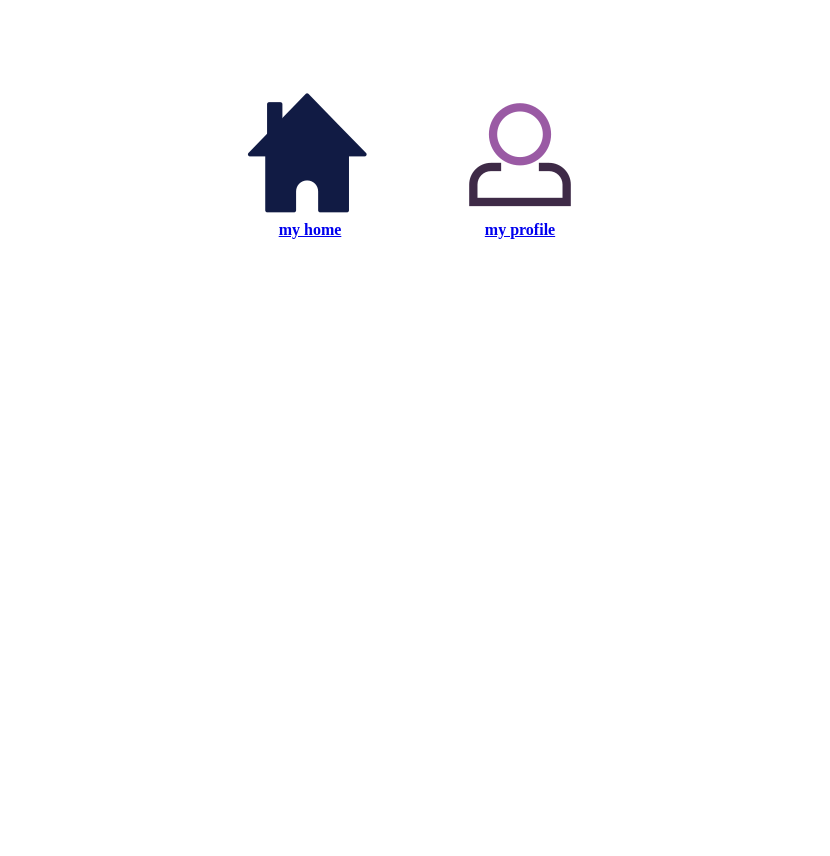
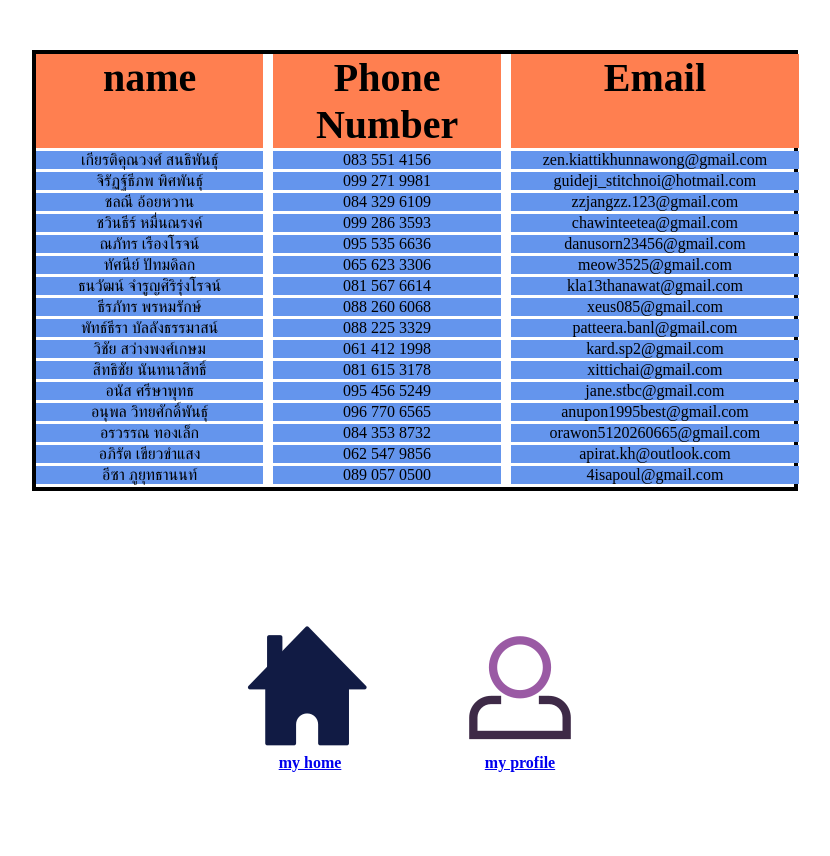
Before and after one commit to Playground-spk/spk-cpsamut.github.io, a plain HTML site: page my friend.html in a window 1280 px wide. Shown: the whole page, without its empty margins (225-1055 px from the left). Before the commit the page ends 800 px from the top, so only its background shows below. Drawn offline with Linux system fonts and the light colour scheme.

Commit message:
homework t.jeang

```diff
--- a/my friend.html
+++ b/my friend.html
@@ -5,8 +5,106 @@
     <meta name="viewport" content="width=device-width, initial-scale=1.0">
     <meta http-equiv="X-UA-Compatible" content="ie=edge">
     <title>Document</title>
+    <style>
+
+       .container{
+           display: grid;
+           grid-template-columns: 30% 30% 38%;
+           width: 60%;
+           row-gap: 3px;
+           column-gap: 10px;
+           text-align: center;
+
+           border: 4px solid black;
+           margin: 50px auto;
+       }
+       .itemhead{
+           font-size: 40px;
+           font-weight: 700;
+           background-color: coral;
+       }
+       .item{
+           font-size: 2opx;
+           background-color: cornflowerblue;
+       }
+
+    </style>
 </head>
 <body>
+<div class="container">
+    <div class="itemhead">name</div>
+    <div class="itemhead">Phone Number</div>
+    <div class="itemhead">Email</div>
+
+    <div class="item">เกียรติคุณวงศ์ สนธิพันธุ์</div>
+    <div class="item">083 551 4156</div>
+    <div class="item">zen.kiattikhunnawong@gmail.com</div>
+
+    <div class="item">จิรัฏฐ์ธีภพ พิศพันธุ์</div>
+    <div class="item">099 271 9981</div>
+    <div class="item">guideji_stitchnoi@hotmail.com</div>
+
+    <div class="item">ชลณี อ้อยหวาน</div>
+    <div class="item">084 329 6109</div>
+    <div class="item">zzjangzz.123@gmail.com</div>
+
+    <div class="item">ชวินธีร์ หมื่นณรงค์</div>
+    <div class="item">099 286 3593</div>
+    <div class="item">chawinteetea@gmail.com</div>
+
+    <div class="item">ณภัทร เรืองโรจน์</div>
+    <div class="item">095 535 6636</div>
+    <div class="item">danusorn23456@gmail.com</div>
+
+    <div class="item">ทัศนีย์ ปัทมดิลก</div>
+    <div class="item">065 623 3306</div>
+    <div class="item">meow3525@gmail.com</div>
+
+    <div class="item">ธนวัฒน์ จำรูญศิริรุ่งโรจน์</div>
+    <div class="item">081 567 6614</div>
+    <div class="item">kla13thanawat@gmail.com</div>
+
+    <div class="item">ธีรภัทร พรหมรักษ์</div>
+    <div class="item">088 260 6068</div>
+    <div class="item">xeus085@gmail.com</div>
+
+    <div class="item">พัทธ์ธีรา บัลลังธรรมาสน์</div>
+    <div class="item">088 225 3329</div>
+    <div class="item">patteera.banl@gmail.com</div>
+
+    <div class="item">วิชัย สว่างพงศ์เกษม</div>
+    <div class="item">061 412 1998</div>
+    <div class="item">kard.sp2@gmail.com</div>
+
+    <div class="item">สิทธิชัย นันทนาสิทธิ์</div>
+    <div class="item">081 615 3178</div>
+    <div class="item">xittichai@gmail.com</div>
+
+    <div class="item">อนัส ศรีษาพุทธ</div>
+    <div class="item">095 456 5249</div>
+    <div class="item">jane.stbc@gmail.com</div>
+
+    <div class="item">อนุพล วิทยศักดิ์พันธุ์</div>
+    <div class="item">096 770 6565</div>
+    <div class="item">anupon1995best@gmail.com</div>
+
+    <div class="item">อรวรรณ ทองเล็ก</div>
+    <div class="item">084 353 8732</div>
+    <div class="item">orawon5120260665@gmail.com</div>
+
+    <div class="item">อภิรัต เขียวขำแสง</div>
+    <div class="item">062 547 9856</div>
+    <div class="item">apirat.kh@outlook.com</div>
+
+    <div class="item">อีซา ภูยุทธานนท์ </div>
+    <div class="item">089 057 0500</div>
+    <div class="item">4isapoul@gmail.com</div>
+
+
+    <div></div>
+
+</div>
+
 
 
 
```
Also changed, not shown: booking.html (+1 -1 lines), phonebook.html (added, +57 -0 lines), pic/friend.html (added, +119 -0 lines), workshop/lab/friend.html (deleted, +0 -11 lines).
